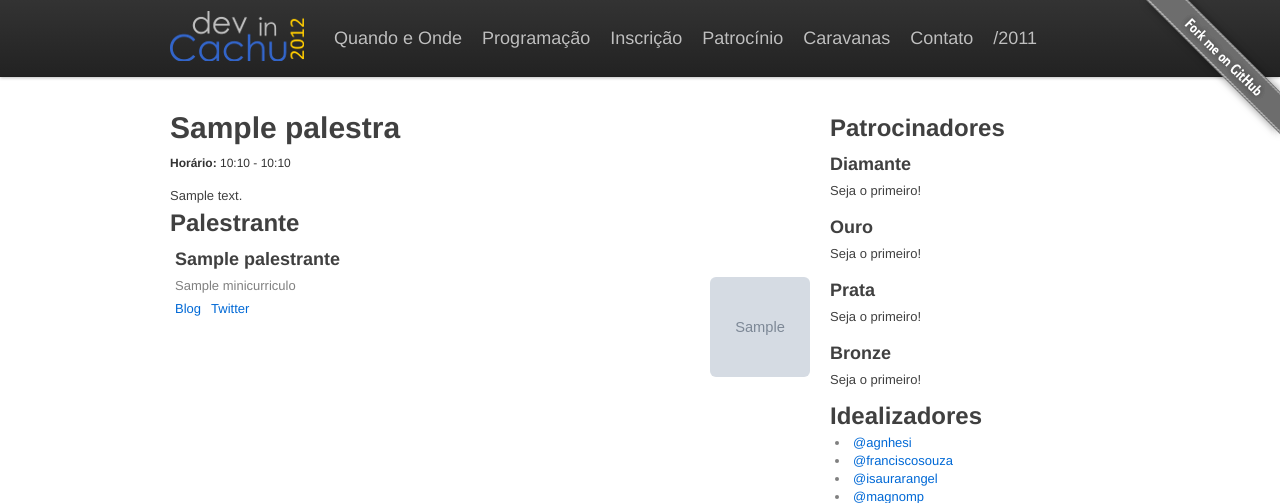
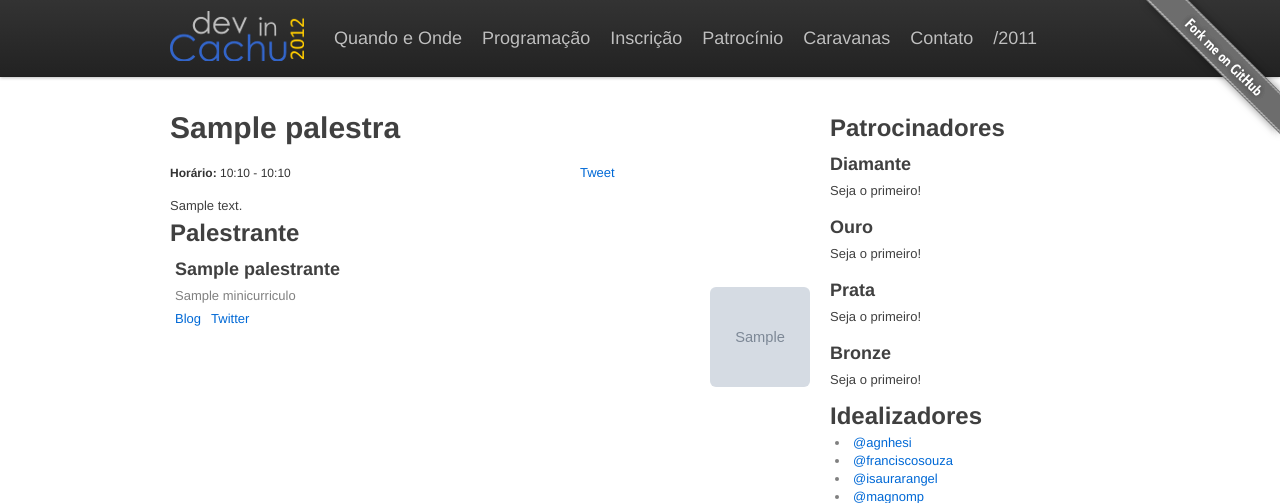
Before and after one commit to devincachu/devincachu, a Django app: template devincachu/palestras/templates/palestra.html in a window 1280 px wide. Shown: the top 503 px of the page. Run offline with Django 3.2, Linux system fonts and the light colour scheme; the template is opened without the code that fills it: most values are stand-ins (such as "Sample title", 1, 10 or a date in 2020); grey boxes marked "Sample" are stand-in pictures; parts of the project's set-up code (start-up, migrations or seed data) failed here and were passed over; some libraries are stand-ins or nearby versions.

Commit message:
Estilizando e inserindo botões de compartilhamento

```diff
--- a/devincachu/palestras/static/css/palestrantes.css
+++ b/devincachu/palestras/static/css/palestrantes.css
@@ -32,10 +32,30 @@ ul.palestrantes li .links-palestrante a {
     margin: 5px 10px 0 0;
 }
 
-span.horario {
+div.horario {
     color: #333;
-    display: block;
+    float: left;
     font-size: 12px;
     margin-bottom: 15px;
-    margin-top: -10px;
 }
+
+div.social {
+    float: right;
+    margin-bottom: 15px;
+}
+
+div#gplus.social {
+    width: 50px;
+}
+
+div#fb.social {
+    width: 80px;
+}
+
+div#twitter.social {
+    width: 100px;
+}
+
+div.descricao {
+    clear: both;
+}
--- a/devincachu/palestras/templates/palestra.html
+++ b/devincachu/palestras/templates/palestra.html
@@ -17,9 +17,14 @@
 
 {% block coluna_central %}
     <h1>{{ palestra.titulo }}</h1>
-    <span class="horario"><strong>Horário:</strong> {{ palestra.inicio|time:"H:i" }} - {{ palestra.termino|time:"H:i" }}</span>
+    <div class="horario"><strong>Horário:</strong> {{ palestra.inicio|time:"H:i" }} - {{ palestra.termino|time:"H:i" }}</div>
+    <div id="gplus" class="social"><div class="g-plusone" data-size="medium"></div></div>
+    <div id="fb" class="social"><div class="fb-like" data-send="false" data-layout="button_count" data-width="45" data-show-faces="false"></div></div>
+    <div id="twitter" class="social"><a href="https://twitter.com/share" class="twitter-share-button" data-via="devincachu" data-hashtags="devincachu">Tweet</a></div>
 
-    {{ palestra.descricao|markdown }}
+    <div class="descricao">
+        {{ palestra.descricao|markdown }}
+    </div>
 
     {% with palestra.palestrantes.all as palestrantes %}
         {% if palestrantes|length > 1 %}
```
